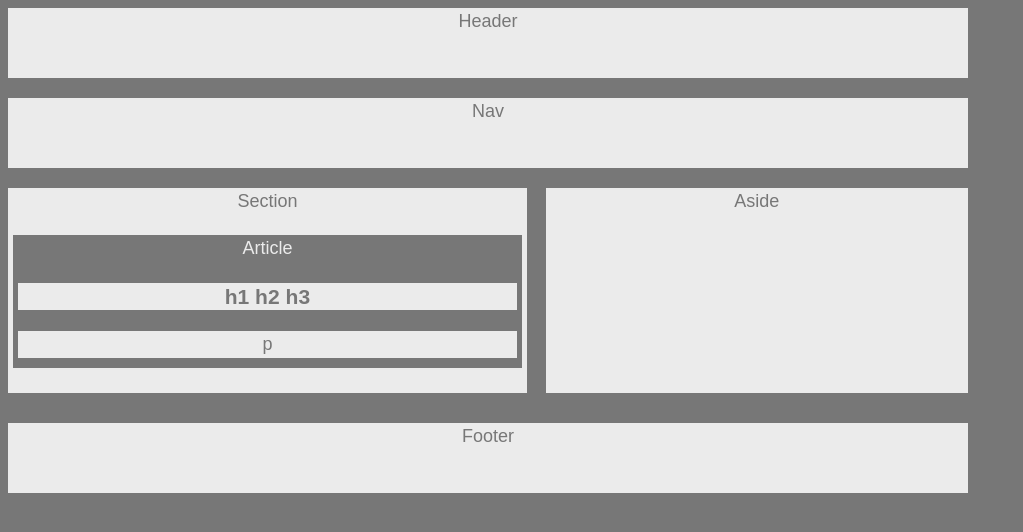
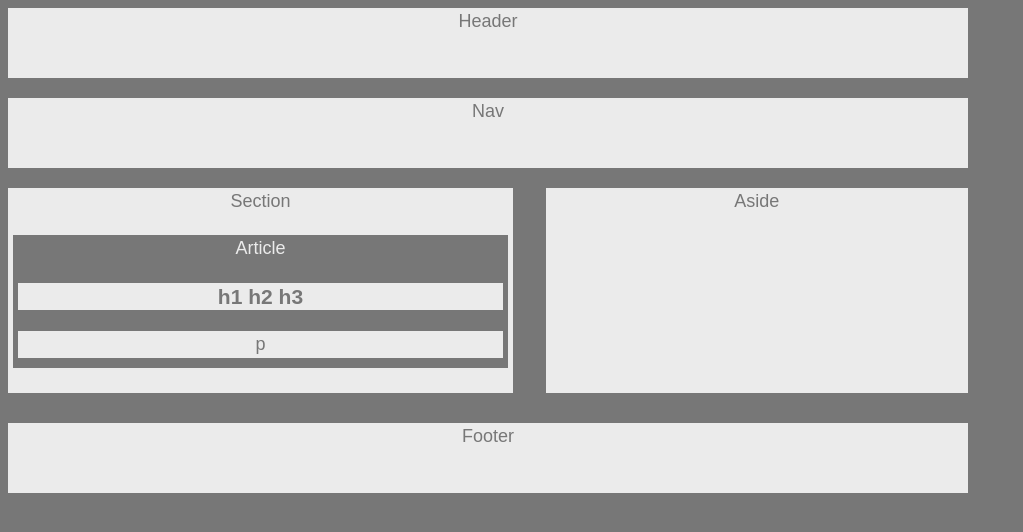
Before and after one commit to iggyboy/HW-Wireframe, a plain HTML site: page index.html in a window 1280 px wide. Shown: the whole page, without its empty margins (0-1023 px from the left). Drawn offline with Linux system fonts and the light colour scheme.

Commit message:
updated section size

```diff
--- a/style.css
+++ b/style.css
@@ -47,7 +47,7 @@ p {
 
 section {
     float: left;
-    width: 53%;
+    width: 495px;
     padding-left: 5px;
     padding-right: 5px;
     padding-bottom: 5px;
```
